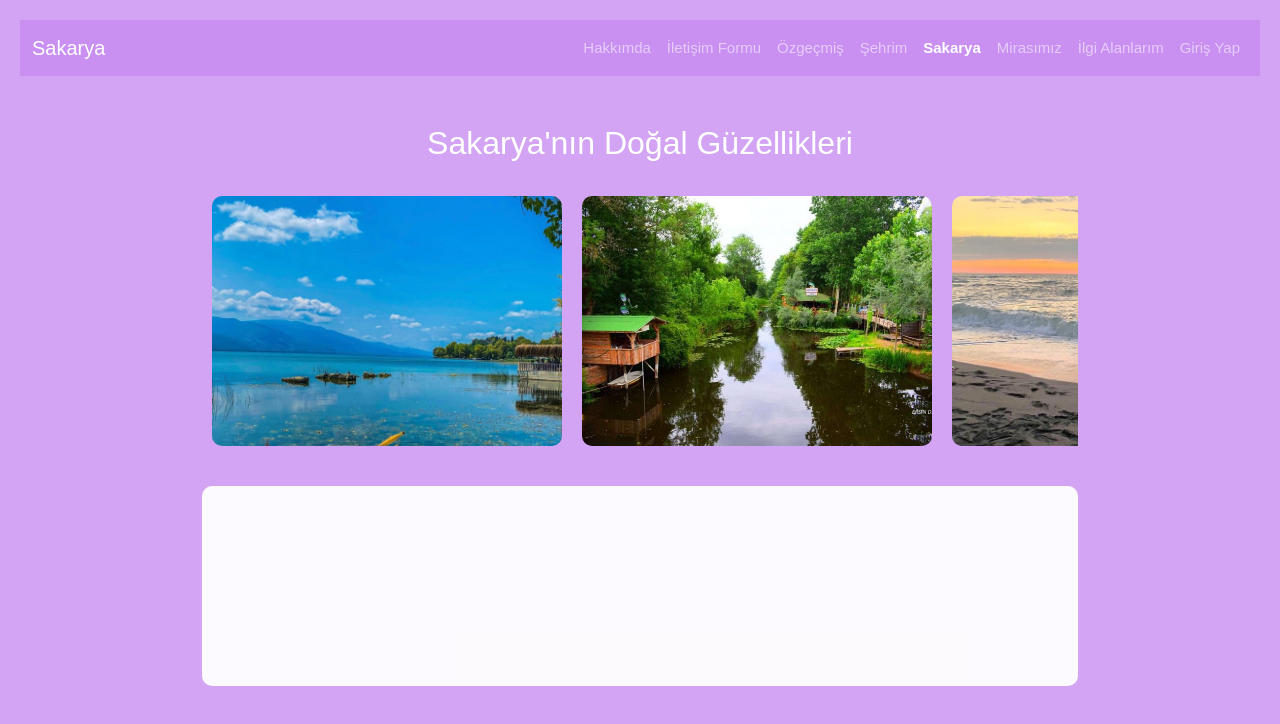
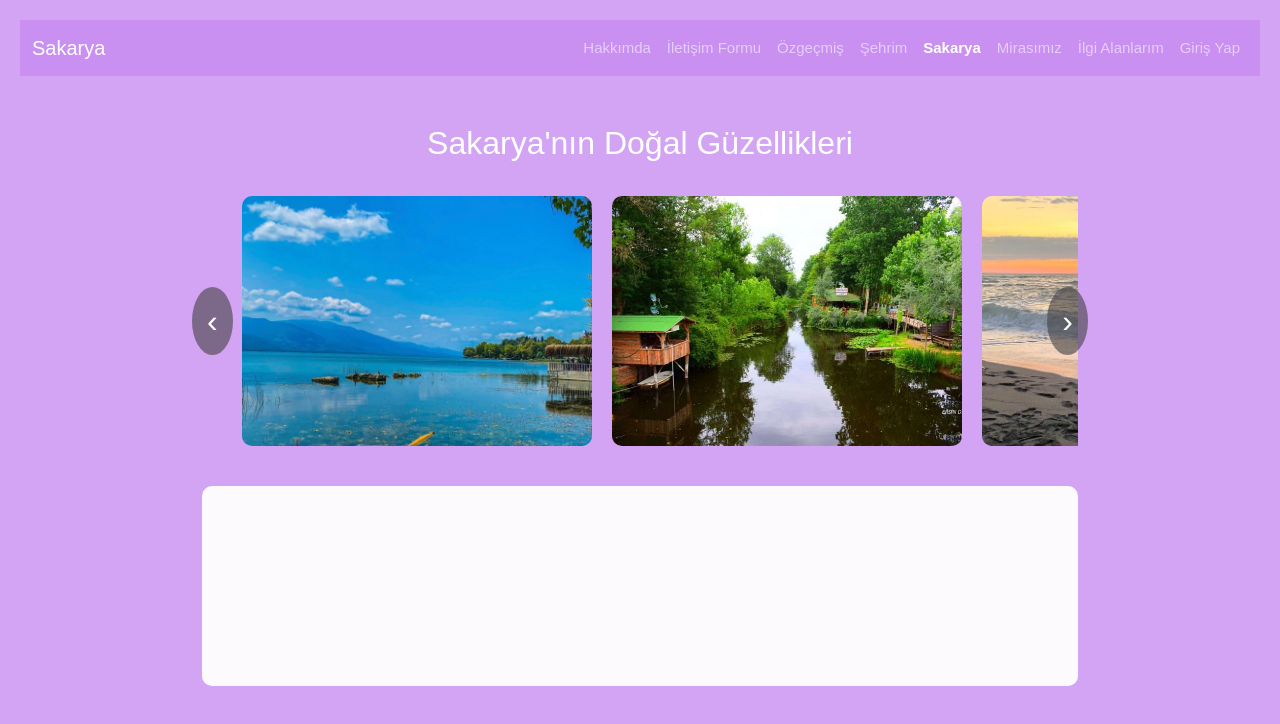
Before and after one commit to rabiav15/wtodev, a plain HTML site: page sakarya.html in a window 1280 px wide. Drawn offline with nearby package versions, Linux system fonts and the light colour scheme.

Commit message:
ninethcommit

```diff
--- a/sakarya.html
+++ b/sakarya.html
@@ -26,17 +26,6 @@
     .bg-nav-tarakli { background-color: #7b5216c5 !important;}
     .bg-nav-poyrazlar { background-color: #1b5e20 !important; }
 
-    .slider-container {
-      display: flex;
-      overflow-x: auto;
-      gap: 20px;
-      padding: 10px;
-      scroll-snap-type: x mandatory;
-    }
-
-    .slider-container::-webkit-scrollbar {
-      display: none;
-    }
 
     .slide-img {
       flex: 0 0 auto;
@@ -60,6 +49,45 @@
       font-weight: bold;
       text-decoration: bold;
     }
+    .slider-btn {
+    position: absolute;
+    top: 50%;
+    transform: translateY(-50%);
+    font-size: 2rem;
+    background-color: rgba(67, 65, 68, 0.6);
+    color: white;
+    border: none;
+    padding: 10px 15px;
+    border-radius: 50%;
+    cursor: pointer;
+    z-index: 2;
+    transition: 0.2s;
+  }
+
+  .slider-btn:hover {
+    background-color: rgba(236, 228, 242, 0.9);
+  }
+
+  .slider-btn.left {
+    left: -10px;
+  }
+
+  .slider-btn.right {
+    right: -10px;
+  }
+
+  .slider-container {
+    display: flex;
+    overflow-x: auto;
+    gap: 20px;
+    padding: 10px 40px; /* Butonlara yer bırak */
+    scroll-snap-type: x mandatory;
+  }
+
+  .slider-container::-webkit-scrollbar {
+    display: none;
+  }
+
   </style>
 </head>
 <body class="default-bg">
@@ -89,9 +117,13 @@
 
 <div class="container mt-5">
   <h2 class="text-center mb-4">Sakarya'nın Doğal Güzellikleri</h2>
+  <div class="position-relative">
+    <!-- Sol Tuş -->
+    <button class="slider-btn left" onclick="scrollSlider(-1)">‹</button>
 
   <!-- Yatay Slider -->
-  <div class="slider-container">
+  <div class="slider-container" id="slider">
+
     <a href="https://www.bizevdeyokuz.com/sapancada-gezilecek-yerler-sapanca-rehberi/">
     <img src="img/sapanca.jpg" class="slide-img" alt="Sapanca" onmouseover="showInfo('sapanca')"></a>
     <a href="https://www.kulturportali.gov.tr/turkiye/sakarya/gezilecekyer/acarlar-longozu">
@@ -108,6 +140,8 @@
 
 
   </div>
+  <button class="slider-btn right" onclick="scrollSlider(1)">›</button>
+</div>
 
   <!-- Bilgi Kutusu Altta -->
   <div id="info" class="info-box">
@@ -172,6 +206,20 @@
     navbar.className = 'navbar navbar-expand-lg navbar-dark';
     navbar.classList.add(bilgiler[key].navRenk);
   }
+
+  function scrollSlider(direction) {
+    const slider = document.getElementById('slider');
+    const scrollAmount = 370; // Bir kart genişliği kadar
+
+    slider.scrollBy({
+      left: scrollAmount * direction,
+      behavior: 'smooth'
+    });
+  }
+  document.addEventListener('keydown', function(e) {
+  if (e.key === 'ArrowLeft') scrollSlider(-1);
+  if (e.key === 'ArrowRight') scrollSlider(1);
+});
 </script>
 
 <script src="https://cdn.jsdelivr.net/npm/bootstrap@5.3.0/dist/js/bootstrap.bundle.min.js"></script>
```
Also changed, not shown: ilgialanlarim.html (+7 -2 lines), index.html (+62 -1 lines), mirasimiz.html (+23 -10 lines), ozgecmis.html (+2 -0 lines), img/friends.jpg (added), 1 other file.
